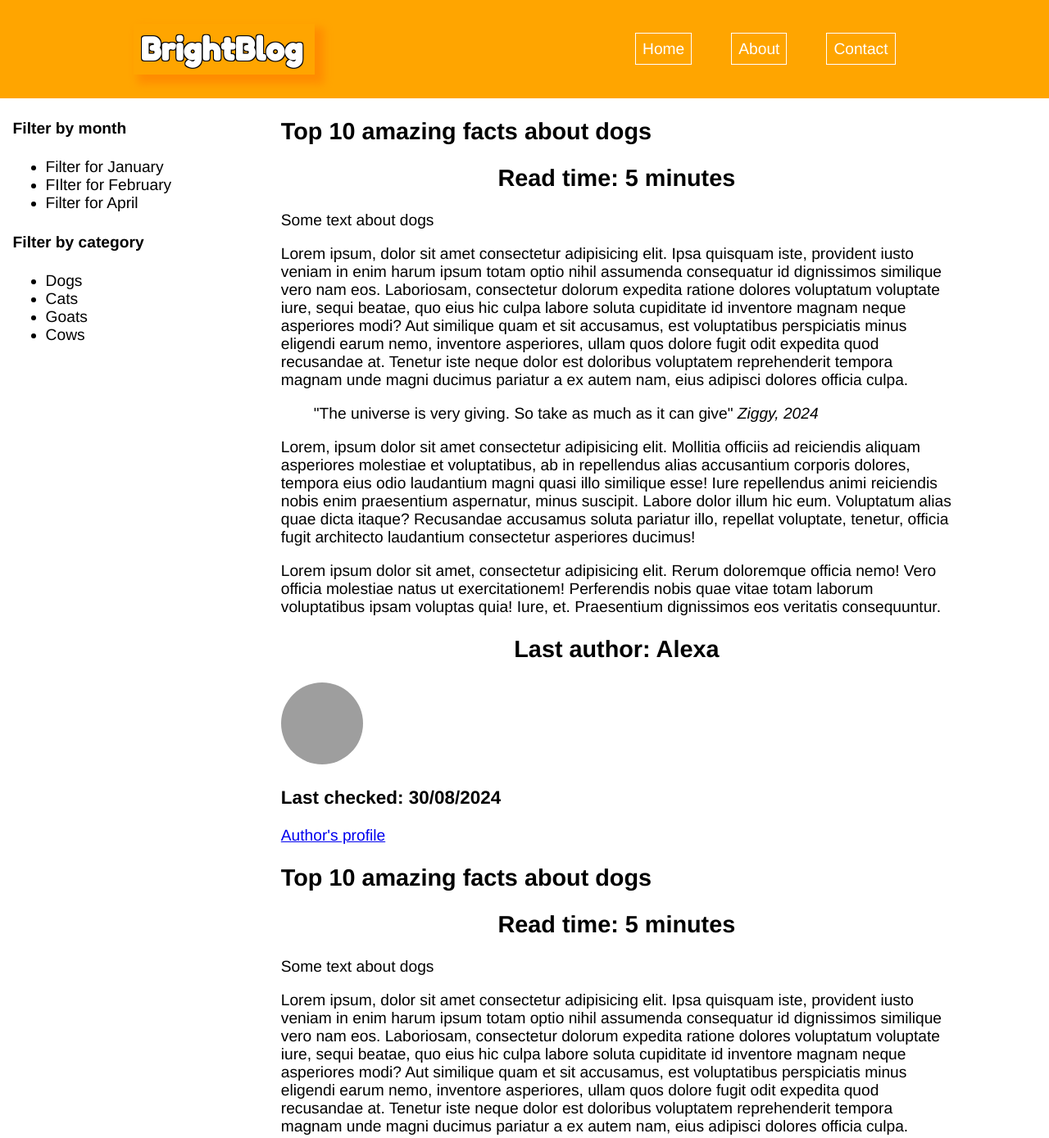
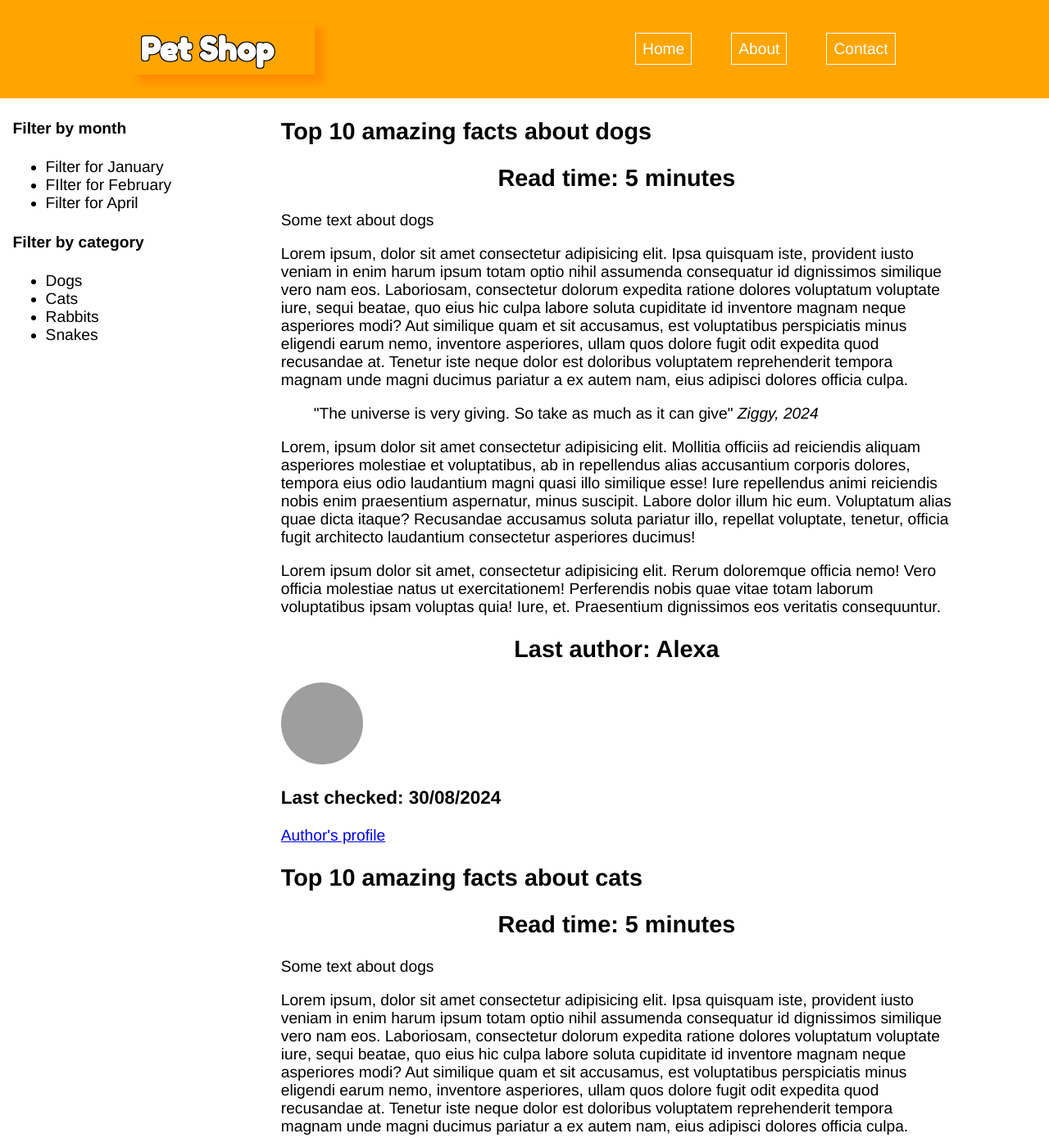
Before and after one commit to RashinPanthi/RashinPanthi.github.io, a plain HTML site: page index.html in a window 1280 px wide. Shown: the top 1389 px of the page at 82% size. Drawn offline with Linux system fonts and the light colour scheme; no server answers; grey boxes are pictures that could not be loaded.

Commit message:
Update index.html

```diff
--- a/index.html
+++ b/index.html
@@ -6,12 +6,12 @@
     <link href="https://fonts.googleapis.com/css2?family=Fredoka+One&display=swap" rel="stylesheet">
     <meta charset="UTF-8">
     <meta name="viewport" content="width=device-width, initial-scale=1.0">
-    <title>Couch to coder</title>
+    <title>PetShop</title>
 </head>
 <body>
     <header>
         <!-- the content of header goes here -->
-        <h1 id="logo">BrightBlog</h1>
+        <h1 id="logo">Pet Shop</h1>
         <nav>
             <ul id="nav-ul">
                 <li><a href="https://code.visualstudio.com/" class="navbutton">Home</a></li>
@@ -39,8 +39,8 @@
                     <ul>
                         <li><a href=""></a>Dogs</li>
                         <li><a href=""></a>Cats</li>
-                        <li><a href=""></a>Goats</li>
-                        <li><a href=""></a>Cows</li>
+                        <li><a href=""></a>Rabbits</li>
+                        <li><a href=""></a>Snakes</li>
                     </ul>
 
                 </section>
@@ -78,7 +78,7 @@
                 </article>
                 <article>
                     <header>
-                        <h1>Top 10 amazing facts about dogs</h1>
+                        <h1>Top 10 amazing facts about cats</h1>
                         <h2>Read time: 5 minutes</h2>
                     </header>
                     <main>
@@ -107,7 +107,7 @@
                 </article>
                 <article>
                     <header>
-                        <h1>Top 10 amazing facts about dogs</h1>
+                        <h1>Top 10 amazing facts about rabbits</h1>
                         <h2>Read time: 5 minutes</h2>
                     </header>
                     <main>
@@ -202,7 +202,7 @@
     <hr>
 
     <footer>
-        <h2>BrightBlogSite</h2>
+        <h2>PetCareSite</h2>
         <section>
             <nav>
                 <ul id="footer-ul">
```
